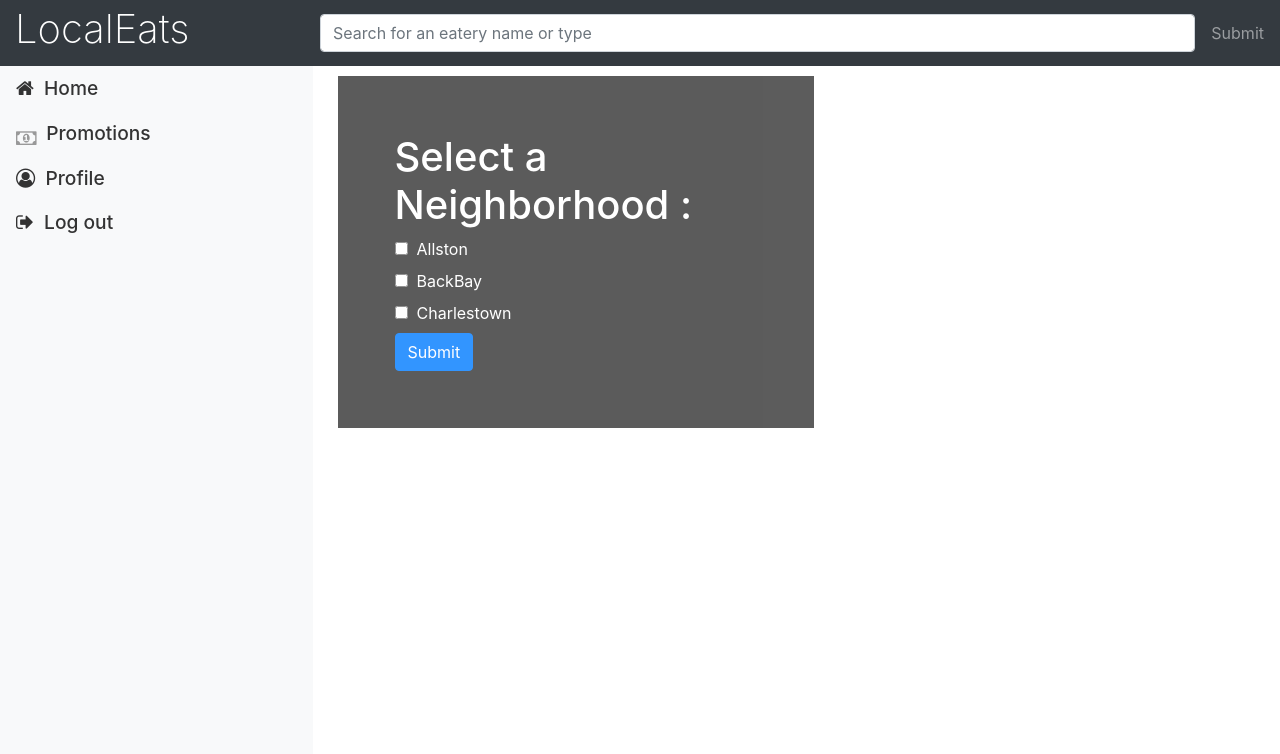
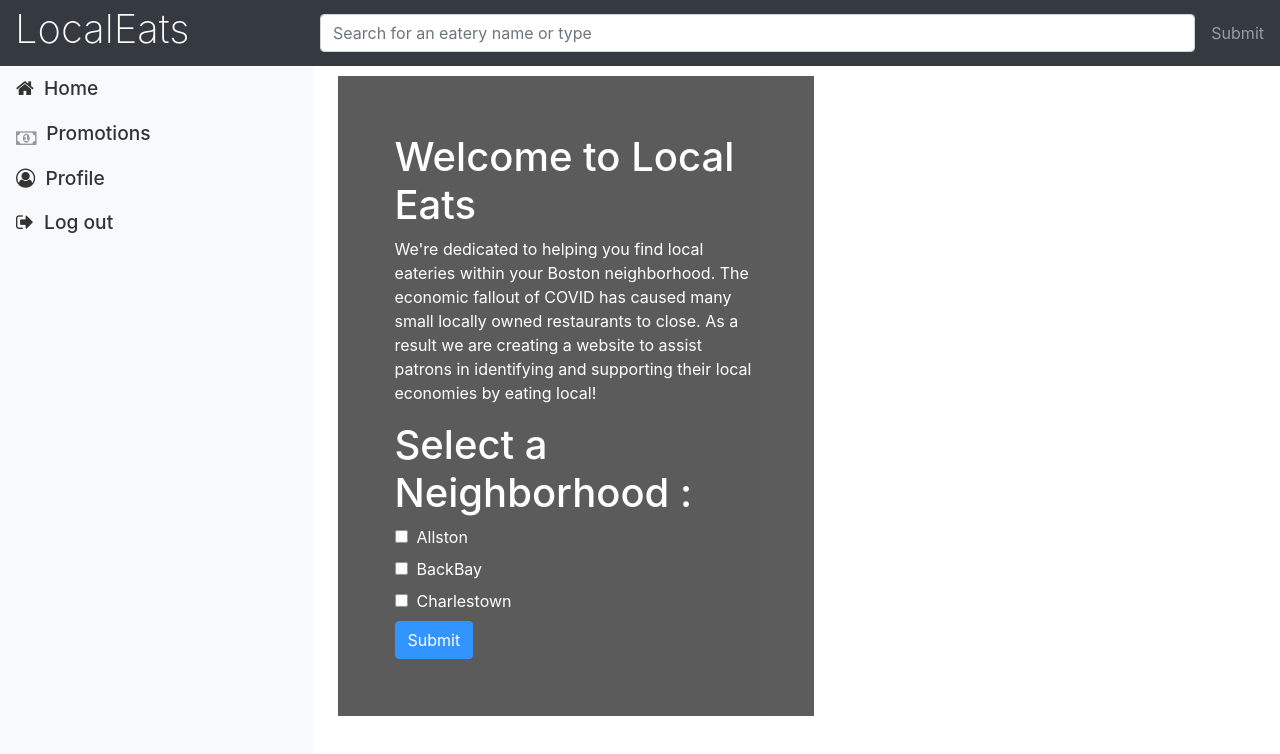
Before and after one commit to zhuje/localEats2, a React (Create React App) app: page / in a window 1280 px wide. Shown: the top 754 px of the page. Built offline with nearby package versions, Linux system fonts and the light colour scheme.

Commit message:
stash changes

```diff
--- a/src/App.js
+++ b/src/App.js
@@ -66,6 +66,15 @@ export default class App extends React.Component{
                         <div className="dev_background">
                             <div className="dev_transbox">
 
+                                <h1> Welcome to Local Eats </h1>
+                                <p> We're dedicated to helping you find local eateries
+                                    within your Boston neighborhood. The economic fallout
+                                    of COVID has caused many small locally owned restaurants
+                                    to close. As a result we are creating a website to
+                                    assist patrons in identifying and supporting their local
+                                    economies by eating local!
+                                </p>
+
                                 <h1> Select a Neighborhood : </h1>
                                 <form>
                                     <input type="checkbox" id="allston" name="allston" value="allston"/>
@@ -81,16 +90,8 @@ export default class App extends React.Component{
                             </div>
                         </div>
                     </div>
-
-
                 </div>
-
             </div>
-
-
-
-
-
         )
     }
 
```
